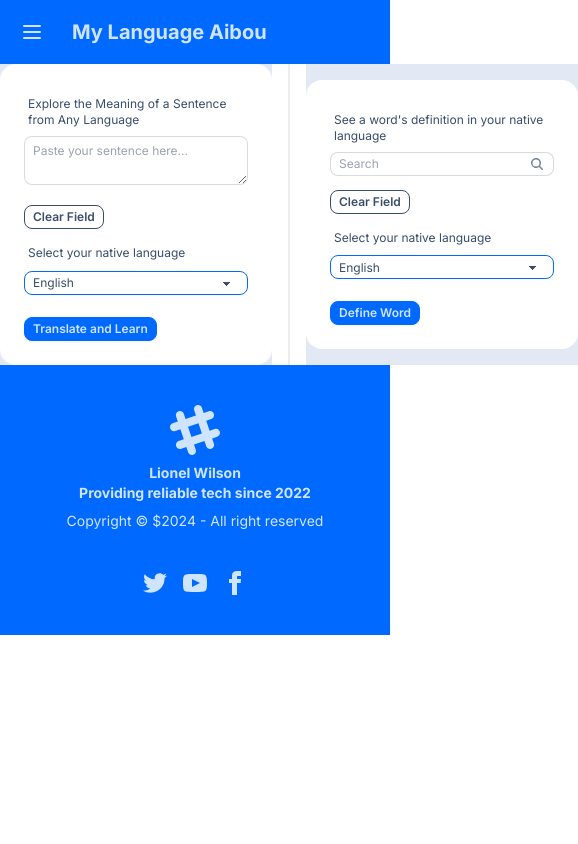
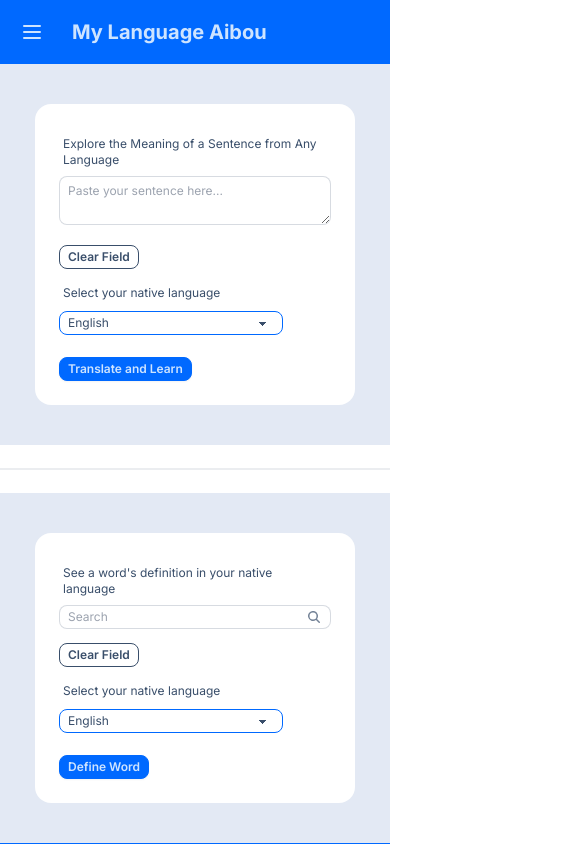
Before and after one commit to Lionel-Wilson/My-Language-Aibou, a Next.js app: page /search in a window 390 px wide. Shown: the top 844 px of the page, 578 px wide, since content can reach past the window. Built offline with nearby package versions, Linux system fonts and the light colour scheme.

Commit message:
Add responsive divider

```diff
--- a/src/app/search/page.tsx
+++ b/src/app/search/page.tsx
@@ -104,8 +104,8 @@ export default function Page() {
 
           {/* Page content here */}
 
-          <div className="flex w-full ">
-            <div className="card bg-base-300 rounded-none grid flex-grow place-items-center xl:py-32">
+          <div className="flex w-full flex-col lg:flex-row">
+            <div className="card bg-base-300 rounded-none grid flex-grow place-items-center  py-10 xl:py-32">
               <div className=" bg-base-100 border-base-300 rounded-box p-6 max-w-xs sm:max-w-sm md:max-w-md ">
                 <form action={expressionAnalysisAction}>
                   <div>
@@ -192,9 +192,9 @@ export default function Page() {
               </div>
             </div>
 
-            <div className="divider divider-horizontal"></div>
+            <div className="divider lg:divider-horizontal"></div>
 
-            <div className="card bg-base-300 rounded-none grid flex-grow place-items-center ">
+            <div className="card bg-base-300 rounded-none grid flex-grow place-items-center  py-10  xl:py-32">
               <div className=" bg-base-100 border-base-300 rounded-box p-6 max-w-xs sm:max-w-sm md:max-w-md">
                 <form action={dictionaryAction}>
                   <div>
```
